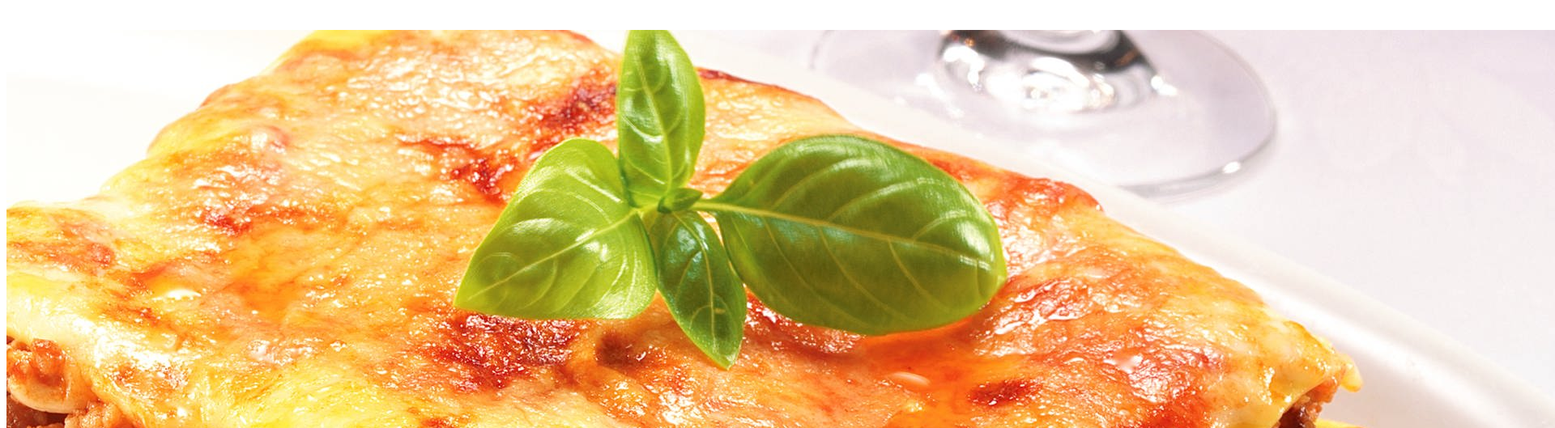
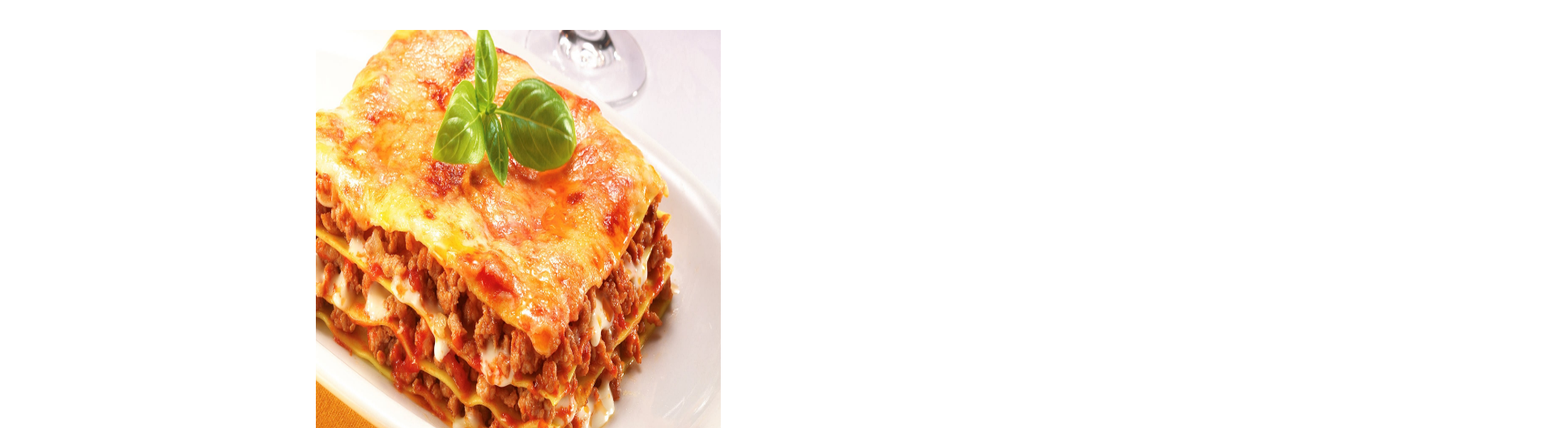
Before and after one commit to cedricxschmidt/odin-recipes, a plain HTML site: page recipes/lasagna.html in a window 1280 px wide. Shown: the part 87-616 px from the top of the page at 81% size, 1920 px wide, since content can reach past the window. Drawn offline with Linux system fonts and the light colour scheme.

Commit message:
Finished with pictures and aspect ratios.

```diff
--- a/recipes/lasagna.html
+++ b/recipes/lasagna.html
@@ -8,7 +8,7 @@
 <body>
     <br><center><h1>A recipe for some italian homemade lasagna</h1></center>
     <br>
-    <center><img src="../pics/lasagna.jpg"></center>
+    <center><img src="../pics/lasagna.jpg" width="500" height="500"></center>
     <br>
     <h3>Ingredients</h3>
     <ul>
```
Also changed, not shown: recipes/burger.html (+1 -2 lines).
